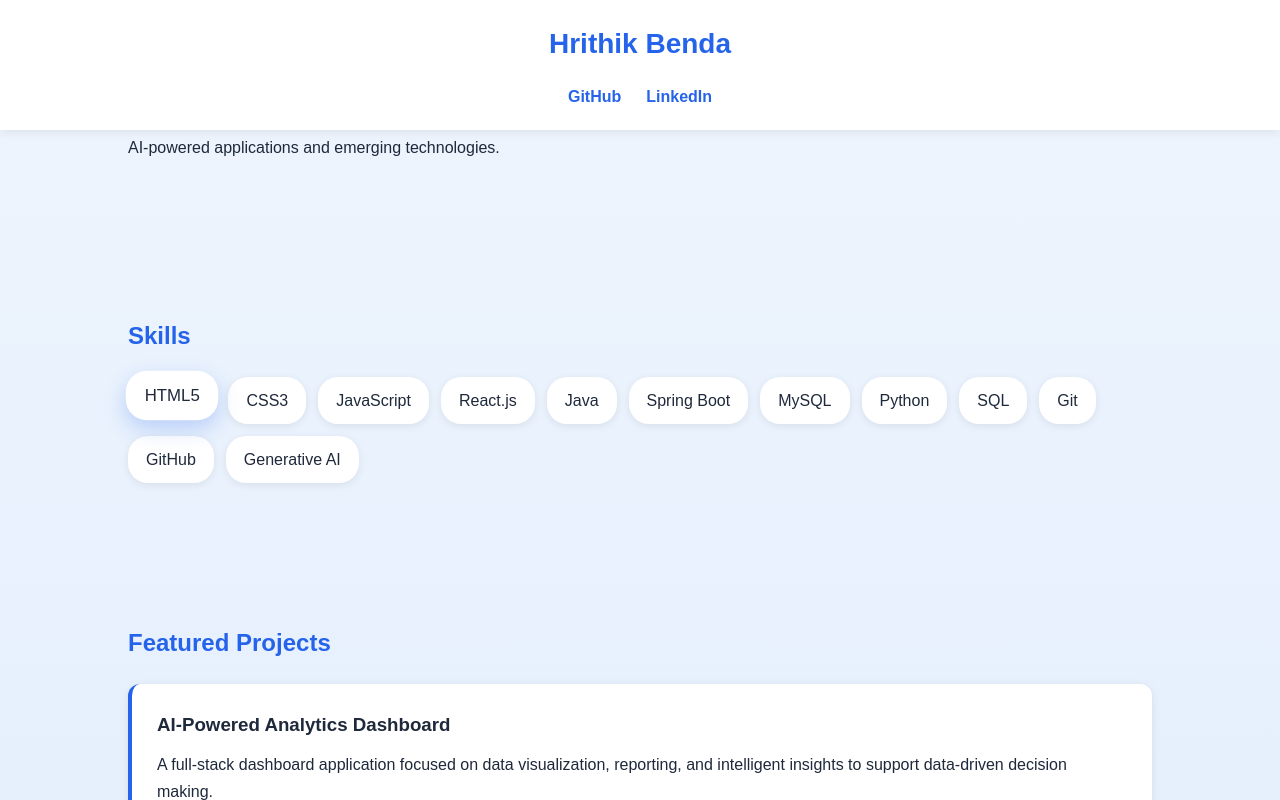
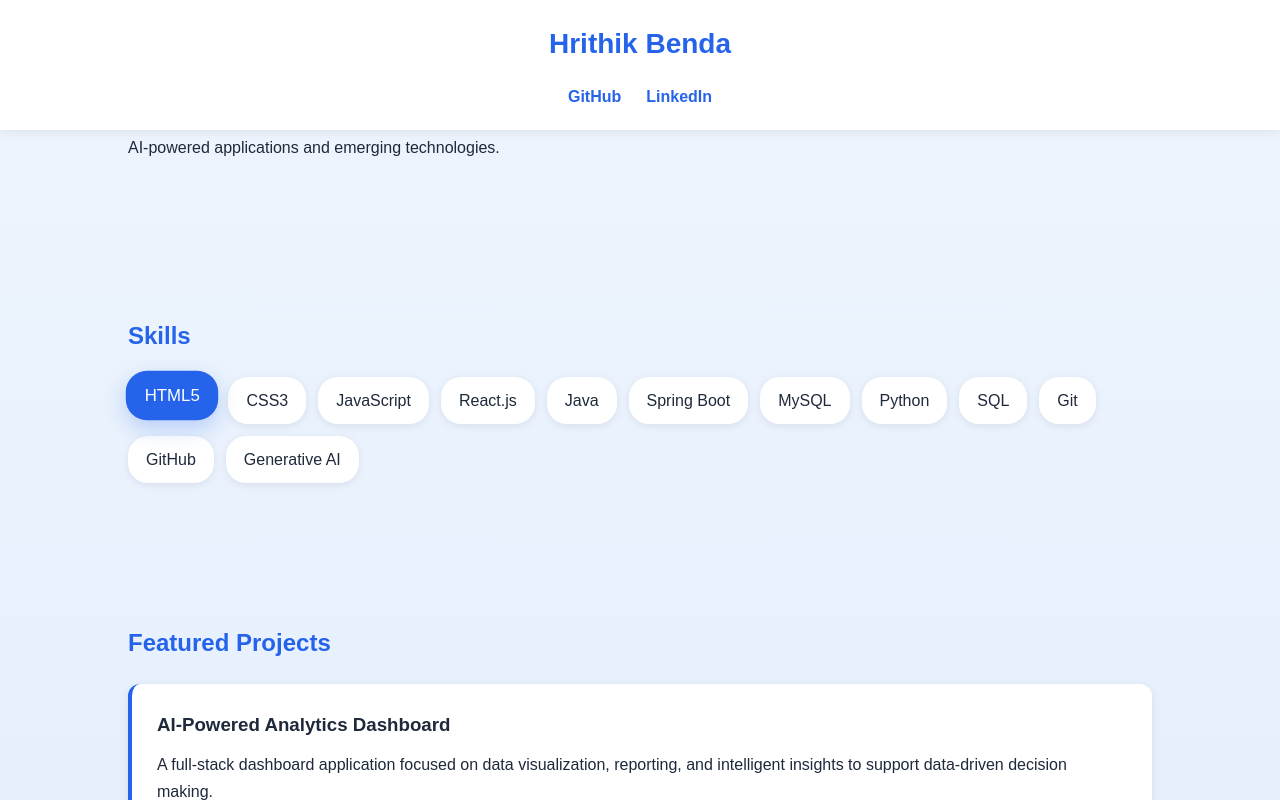
Before and after one commit to Hrithikbenda/task1-portfolio, a plain HTML site: page index.html in a window 1280 px wide. In both pictures the pointer is over the element "HTML5". Shown: the part 965-1765 px from the top of the page. Drawn offline with Linux system fonts and the light colour scheme.

Commit message:
Enhance skill tag hover interaction

```diff
--- a/style.css
+++ b/style.css
@@ -173,6 +173,8 @@ section h2{
 .skills span:hover{
     transform:translateY(-5px) scale(1.05);
     box-shadow:0 8px 20px rgba(37,99,235,0.25);
+    background:#2563eb;
+    color:white;
 }
 
 /* Projects */
```
